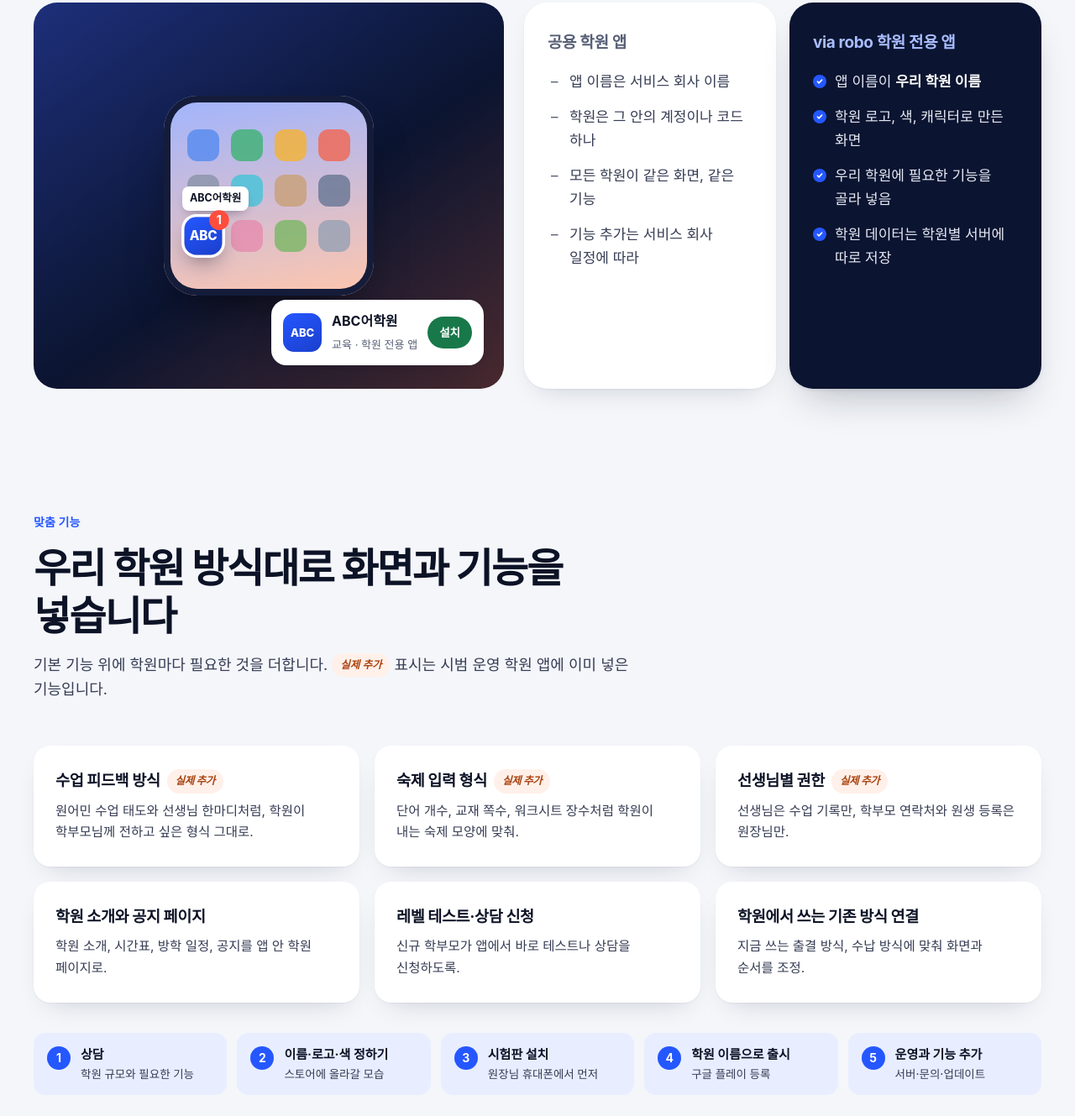
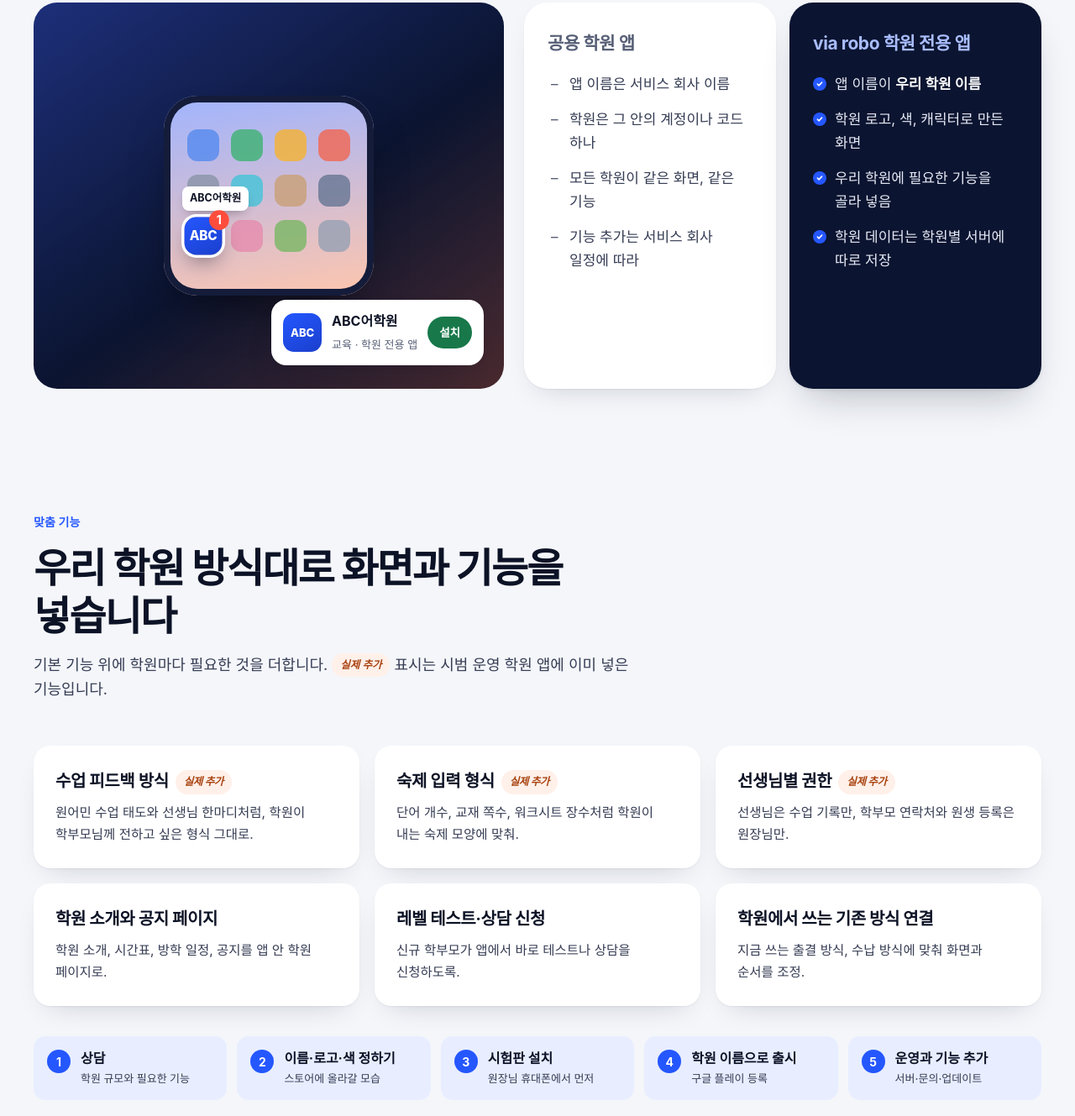
Before and after one commit to marcia45/viarobo-site, a plain HTML site: page index.html in a window 1280 px wide. Shown: the part 1667-2996 px from the top of the page at 84% size. Drawn offline with Linux system fonts and the light colour scheme; no server answers; a web font is replaced by a local one.

Commit message:
카드 제목 크기를 키워 제목과 본문 크기 차이를 분명하게
Co-Authored-By: Claude Opus 5.5 <noreply@anthropic.com>
Claude-Session: https://claude.ai/code/session_018tNFsw8diLCK49hqDsGkZH

```diff
--- a/index.html
+++ b/index.html
@@ -120,7 +120,7 @@
   .store__btn { margin-left: auto; background: #18784a; color: #fff; font-size: 13.5px; font-weight: 700; padding: 8px 14px; border-radius: 99px; }
   .cmp { display: grid; grid-template-columns: 1fr 1fr; gap: 16px; }
   .cmp__col { background: var(--paper); border-radius: var(--r-xl); padding: 32px 28px; box-shadow: var(--shadow); }
-  .cmp__col h3 { font-size: 19px; margin: 0 0 16px; letter-spacing: -0.02em; color: var(--muted); }
+  .cmp__col h3 { font-size: 21px; margin: 0 0 16px; letter-spacing: -0.02em; color: var(--muted); }
   .cmp__col ul { list-style: none; margin: 0; padding: 0; display: grid; gap: 14px; }
   .cmp__col li { padding-left: 26px; position: relative; color: var(--ink-2); }
   .cmp__col li::before { content: "–"; position: absolute; left: 4px; color: var(--muted); }
@@ -132,13 +132,13 @@
   .feat { display: grid; grid-template-columns: repeat(3, 1fr); gap: 18px; }
   .feat article { background: var(--paper); border-radius: var(--r-lg); padding: 26px 26px 28px; box-shadow: var(--shadow); transition: transform .25s var(--ease), box-shadow .25s; }
   .feat article:hover { transform: translateY(-2px); box-shadow: var(--shadow-up); }
-  .feat h3 { font-size: 18.5px; letter-spacing: -0.02em; margin: 0 0 8px; }
+  .feat h3 { font-size: 20px; letter-spacing: -0.02em; margin: 0 0 8px; }
   .feat p { margin: 0; color: var(--ink-2); font-size: 15.5px; }
   .steps { list-style: none; margin: 36px 0 0; padding: 0; display: grid; grid-template-columns: repeat(5, 1fr); gap: 12px; counter-reset: s; }
   .steps li { display: flex; gap: 12px; align-items: flex-start; background: var(--blue-soft); border-radius: var(--r-md); padding: 16px; }
   .steps b { flex: none; width: 28px; height: 28px; border-radius: 50%; background: var(--blue); color: #fff; display: grid; place-items: center; font-size: 14px; }
-  .steps span { font-weight: 700; font-size: 15px; line-height: 1.35; }
-  .steps small { display: block; font-weight: 500; color: var(--ink-2); font-size: 13.5px; margin-top: 4px; }
+  .steps span { font-weight: 700; font-size: 16px; line-height: 1.35; }
+  .steps small { display: block; font-weight: 500; color: var(--ink-2); font-size: 13px; margin-top: 4px; }
 
   /* products */
   .products { display: grid; grid-template-columns: 1.45fr 1fr; gap: 24px; }
```
